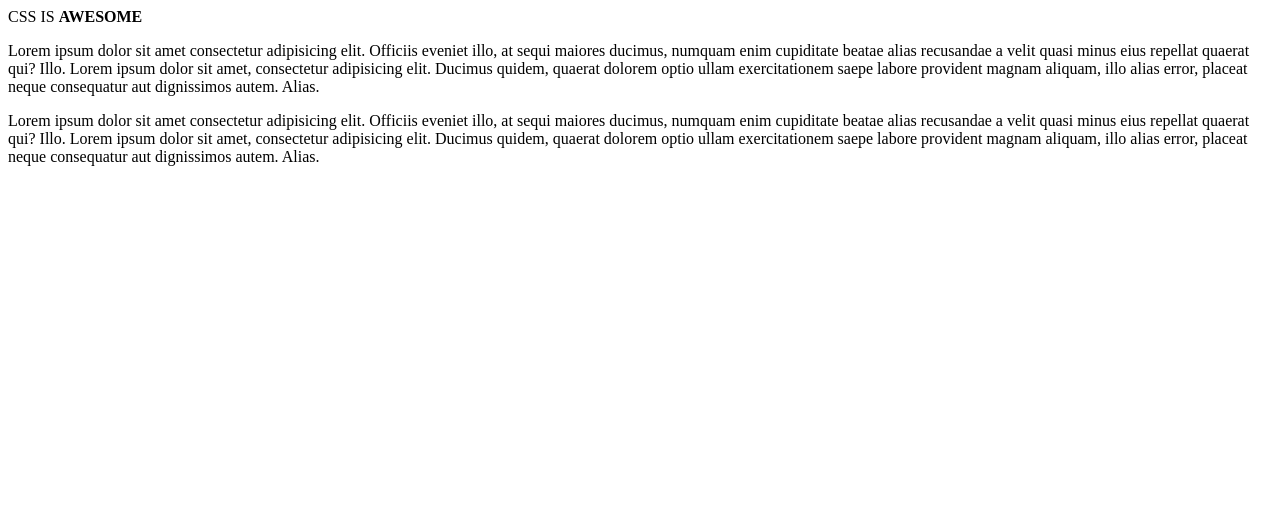
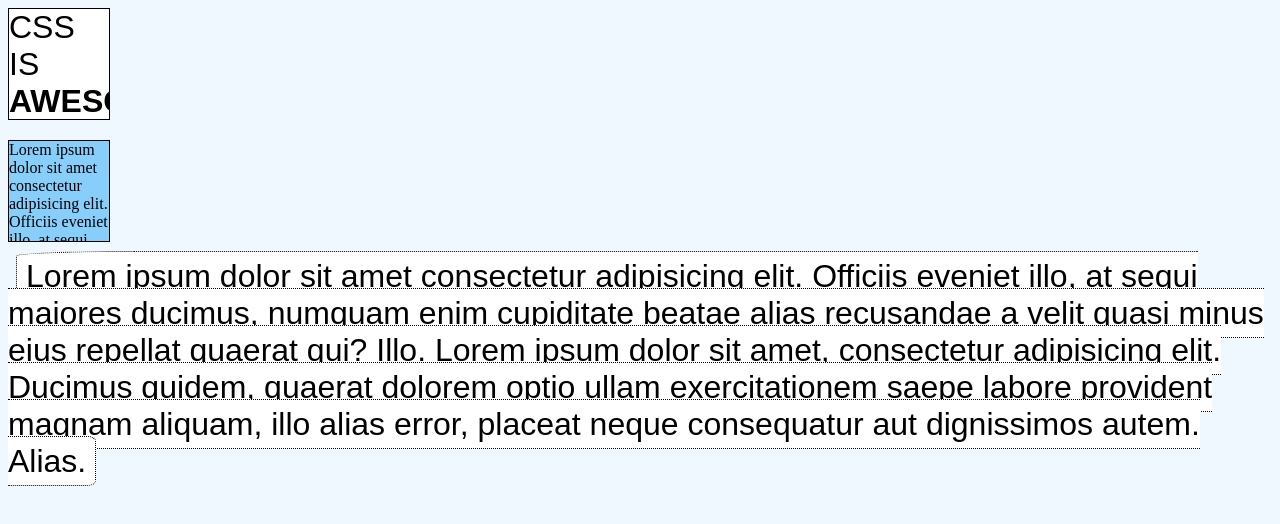
Before and after one commit to romacleite/meu-repositorio, a plain HTML site: page aulas/aula10-boxmodeling.html in a window 1280 px wide. Drawn offline with Linux system fonts and the light colour scheme; the site is published under a folder, as on GitHub Pages, so addresses that start at the root find nothing.

Commit message:
atualizacoes links css 9 e 10

```diff
--- a/aulas/aula10-boxmodeling.html
+++ b/aulas/aula10-boxmodeling.html
@@ -4,7 +4,7 @@
     <meta charset="UTF-8">
     <meta http-equiv="X-UA-Compatible" content="IE=edge">
     <meta name="viewport" content="width=device-width, initial-scale=1.0">
-    <link rel="stylesheet" href="/aulas/aula10-boxmodeling.css">
+    <link rel="stylesheet" href="aula10-boxmodeling.css">
     <title>Document</title>
 </head>
 <body>
```
Also changed, not shown: aulas/aula9-css.html (+1 -1 lines).
